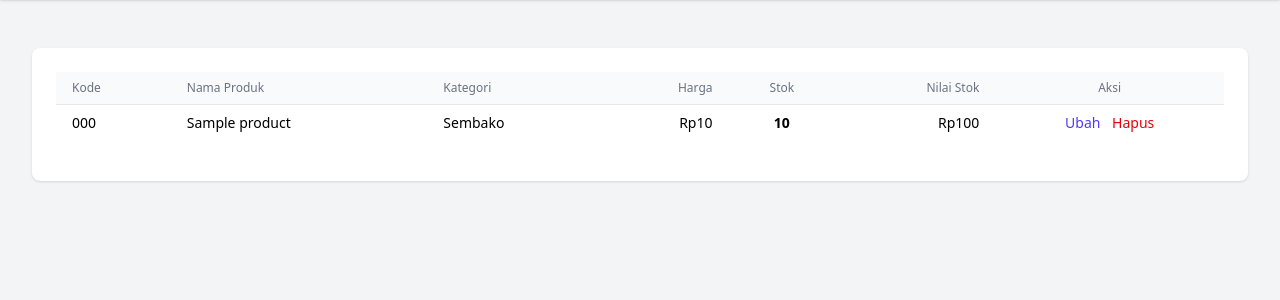
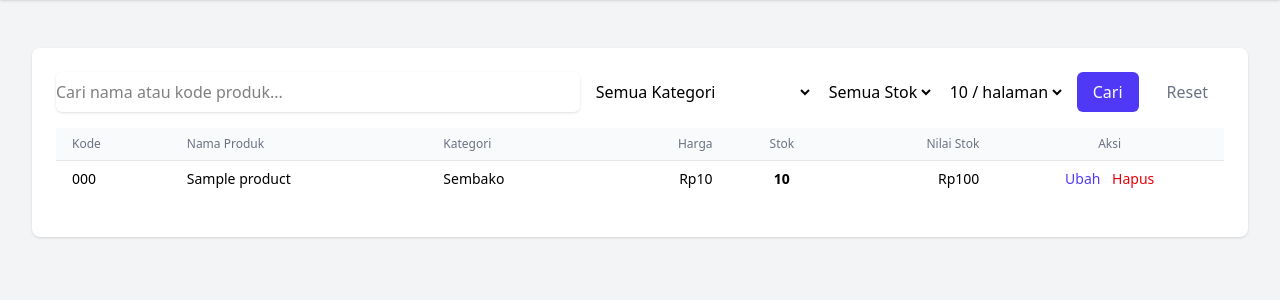
Before and after one commit to Changse11/Praktikum-FPW, a Laravel app: page /products in a window 1280 px wide. Shown: the part 133-433 px from the top of the page. Run offline with Laravel 12, Linux system fonts and the light colour scheme; a user stored in the database is signed in; data comes from the database, SQL or seed files in the repository; tables that the repository leaves empty hold one stand-in row (values such as "Sample post"); style sheets or scripts are compiled from the project's sources.

Commit message:
modul-10

```diff
--- a/app/Http/Controllers/ProductController.php
+++ b/app/Http/Controllers/ProductController.php
@@ -6,14 +6,40 @@ use App\Http\Requests\StoreProductRequest;
 use App\Http\Requests\UpdateProductRequest;
 use App\Models\Category;
 use App\Models\Product;
+use Illuminate\Http\Request;
 
 class ProductController extends Controller
 {
-    public function index()
+    public function index(Request $request)
     {
-        $products = Product::with('category')->latest()->paginate(10);
+        $query = Product::with('category');
 
-        return view('master-data.product.index', compact('products'));
+        if ($request->filled('search')) {
+            $keyword = $request->search;
+            $query->where(function ($q) use ($keyword) {
+                $q->where('name', 'like', "%{$keyword}%")
+                  ->orWhere('code', 'like', "%{$keyword}%");
+            });
+        }
+
+        if ($request->filled('category_id')) {
+            $query->where('category_id', $request->category_id);
+        }
+
+        $threshold = config('pos.low_stock_threshold');
+
+        if ($request->stock_status === 'habis') {
+            $query->where('stock', 0);
+        } elseif ($request->stock_status === 'menipis') {
+            $query->where('stock', '>', 0)->where('stock', '<', $threshold);
+        }
+
+        $perPage = in_array((int) $request->per_page, [10, 25, 50]) ? (int) $request->per_page : 10;
+
+        $products = $query->latest()->orderByDesc('id')->paginate($perPage)->withQueryString();
+        $categories = Category::orderBy('name')->get();
+
+        return view('master-data.product.index', compact('products', 'categories'));
     }
 
     public function create()
--- a/resources/views/master-data/product/index.blade.php
+++ b/resources/views/master-data/product/index.blade.php
@@ -16,6 +16,36 @@
                         {{ session('success') }}
                     </div>
                 @endif
+
+                <form method="GET" action="{{ route('products.index') }}" class="flex flex-wrap gap-3 mb-4">
+                    <input type="text" name="search" value="{{ request('search') }}"
+                        placeholder="Cari nama atau kode produk..."
+                        class="flex-1 rounded-md border-gray-300 shadow-sm">
+
+                    <select name="category_id" class="rounded-md border-gray-300">
+                        <option value="">Semua Kategori</option>
+                        @foreach ($categories as $category)
+                            <option value="{{ $category->id }}" @selected(request('category_id') == $category->id)>
+                                {{ $category->name }}
+                            </option>
+                        @endforeach
+                    </select>
+
+                    <select name="stock_status" class="rounded-md border-gray-300">
+                        <option value="">Semua Stok</option>
+                        <option value="menipis" @selected(request('stock_status') === 'menipis')>Menipis</option>
+                        <option value="habis" @selected(request('stock_status') === 'habis')>Habis</option>
+                    </select>
+
+                    <select name="per_page" class="rounded-md border-gray-300">
+                        @foreach ([10, 25, 50] as $n)
+                            <option value="{{ $n }}" @selected((int) request('per_page', 10) === $n)>{{ $n }} / halaman</option>
+                        @endforeach
+                    </select>
+
+                    <button type="submit" class="bg-indigo-600 text-white px-4 py-2 rounded-md">Cari</button>
+                    <a href="{{ route('products.index') }}" class="px-4 py-2 text-gray-500">Reset</a>
+                </form>
 
                 <table class="min-w-full divide-y divide-gray-200">
                     <thead class="bg-gray-50">
```
